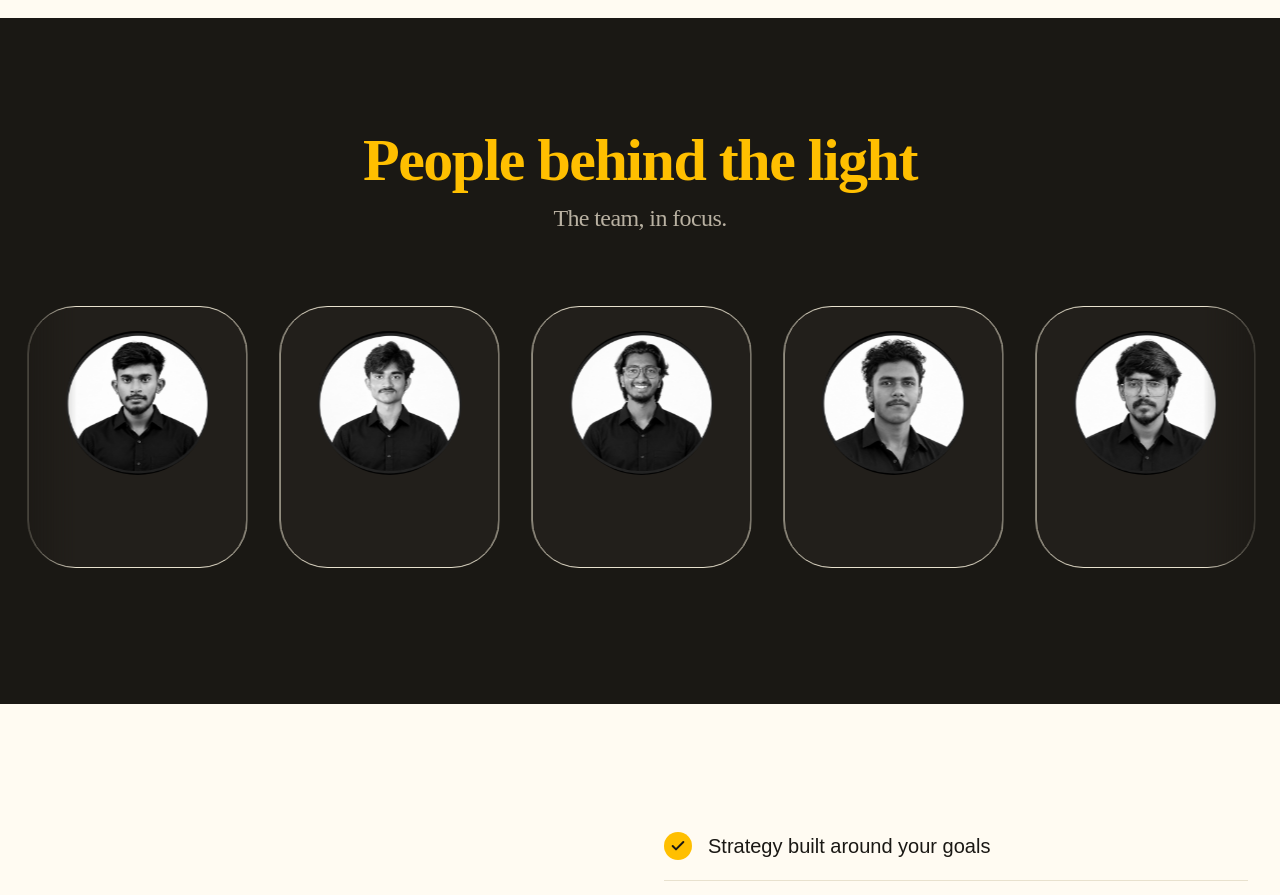
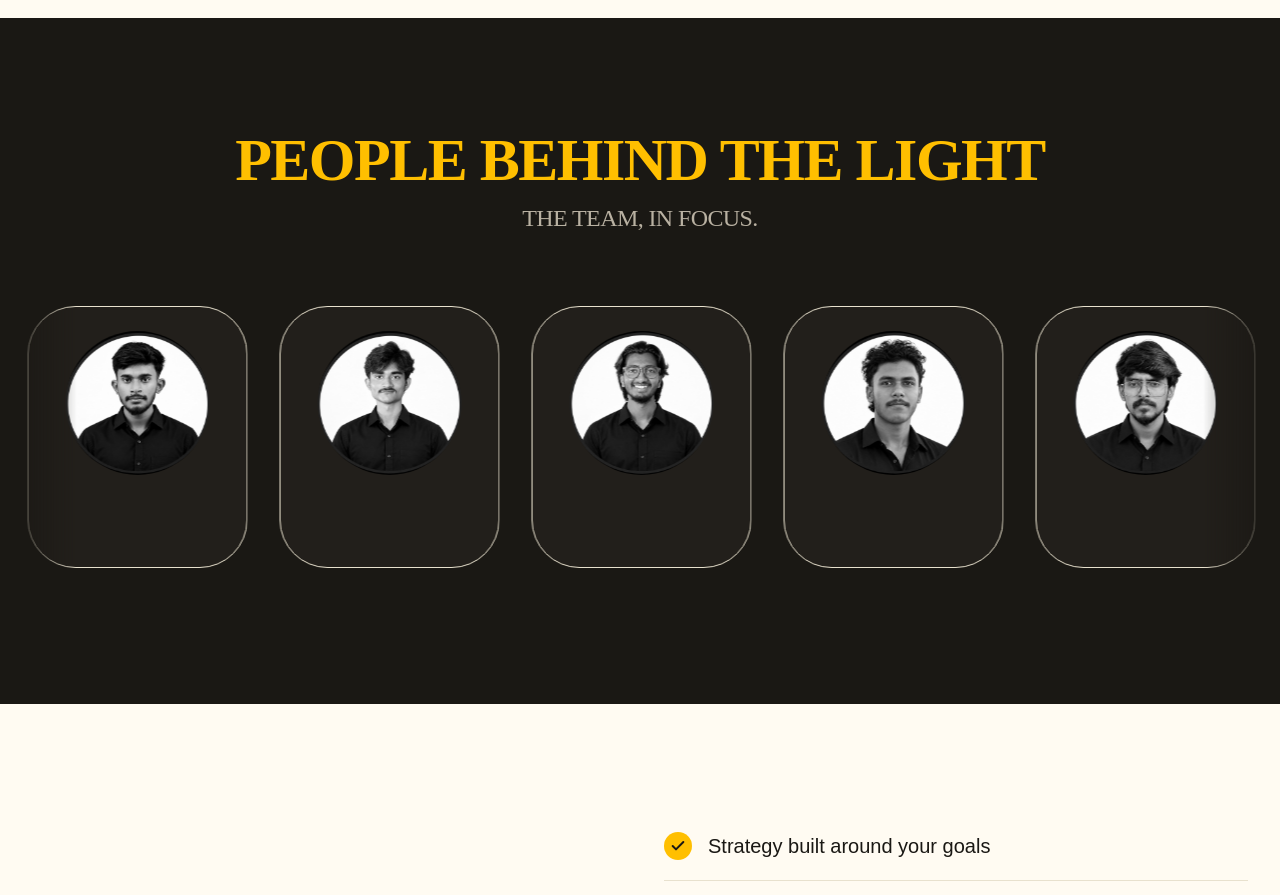
Before and after one commit to RavindraM0/lms, a React (Vite) app: page /about in a window 1280 px wide. Shown: the part 1080-1975 px from the top of the page. Built offline with nearby package versions, Linux system fonts and the light colour scheme; a web font is replaced by a local one.

Commit message:
Convert team section heading and subheading to uppercase

```diff
--- a/src/pages/About.tsx
+++ b/src/pages/About.tsx
@@ -59,11 +59,11 @@ export default function About() {
     </section>
     <section className="bg-[#1a1814] text-[#fffbf2] py-20 lg:py-28 overflow-hidden" data-testid="about-team-section">
       <div className="mx-auto max-w-[1320px] px-5 lg:px-8 mb-12 flex flex-col items-center text-center gap-2">
-        <h2 className="font-serif text-4xl sm:text-5xl lg:text-6xl font-bold tracking-tight text-[#ffbf00]">
-          People behind the light
+        <h2 className="font-serif text-4xl sm:text-5xl lg:text-6xl font-bold tracking-tight text-[#ffbf00] uppercase">
+          PEOPLE BEHIND THE LIGHT
         </h2>
-        <p className="mt-1 font-serif text-xl sm:text-2xl tracking-tight text-[#b9b1a2]">
-          The team, in focus.
+        <p className="mt-1 font-serif text-xl sm:text-2xl tracking-tight text-[#b9b1a2] uppercase">
+          THE TEAM, IN FOCUS.
         </p>
       </div>
 
```
